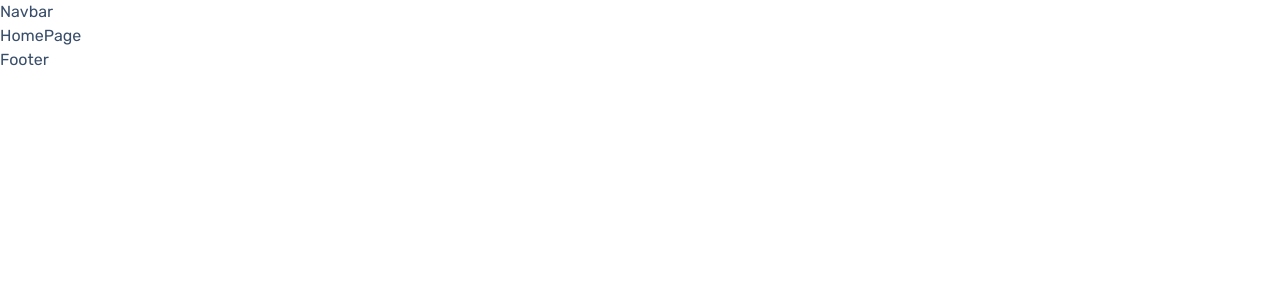
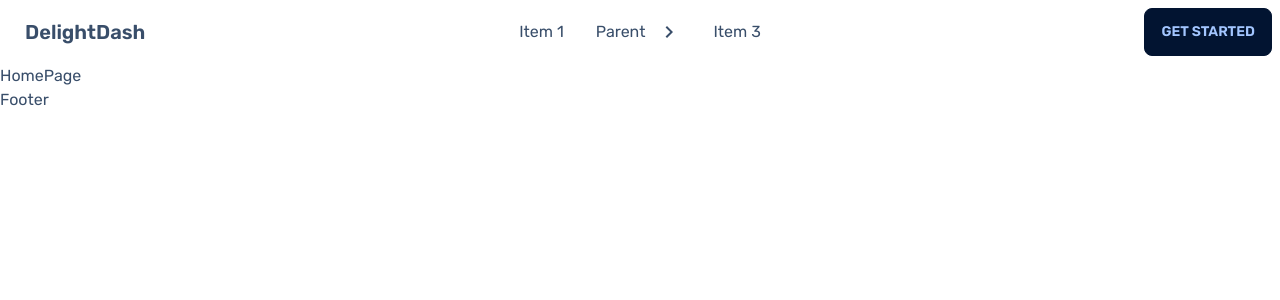
Before and after one commit to Shm-Rsuf/delight-dash-client, a Next.js app: page / in a window 1280 px wide. Shown: the top 300 px of the page. Built offline with nearby package versions, Linux system fonts and the light colour scheme.

Commit message:
navbar done

```diff
--- a/components/Navbar.tsx
+++ b/components/Navbar.tsx
@@ -1,5 +1,77 @@
 const Navbar = () => {
-  return <header>Navbar</header>;
+  const navOptions = (
+    <>
+      <li>
+        <a>Item 1</a>
+      </li>
+      <li tabIndex={0}>
+        <a className="justify-between">
+          Parent
+          <svg
+            className="fill-current"
+            xmlns="http://www.w3.org/2000/svg"
+            width="24"
+            height="24"
+            viewBox="0 0 24 24"
+          >
+            <path d="M8.59,16.58L13.17,12L8.59,7.41L10,6L16,12L10,18L8.59,16.58Z" />
+          </svg>
+        </a>
+        <ul className="p-2">
+          <li>
+            <a>Submenu 1</a>
+          </li>
+          <li>
+            <a>Submenu 2</a>
+          </li>
+        </ul>
+      </li>
+      <li>
+        <a>Item 3</a>
+      </li>
+    </>
+  );
+  return (
+    <header>
+      <div className="navbar bg-base-100">
+        <nav className="navbar-start">
+          <div className="dropdown">
+            <label tabIndex={0} className="btn btn-ghost lg:hidden">
+              <svg
+                xmlns="http://www.w3.org/2000/svg"
+                className="h-5 w-5"
+                fill="none"
+                viewBox="0 0 24 24"
+                stroke="currentColor"
+              >
+                <path
+                  strokeLinecap="round"
+                  strokeLinejoin="round"
+                  strokeWidth="2"
+                  d="M4 6h16M4 12h8m-8 6h16"
+                />
+              </svg>
+            </label>
+            <ul
+              tabIndex={0}
+              className="menu menu-compact dropdown-content mt-3 p-2 shadow bg-base-100 rounded-box w-52"
+            >
+              {navOptions}
+            </ul>
+          </div>
+          <a className="btn btn-ghost normal-case text-xl">DelightDash</a>
+        </nav>
+
+        <nav className="navbar-center hidden lg:flex">
+          <ul className="menu menu-horizontal px-1">{navOptions}</ul>
+        </nav>
+
+        <nav className="navbar-end">
+          <a className="btn">Get started</a>
+        </nav>
+      </div>
+    </header>
+  );
 };
 
 export default Navbar;
```
